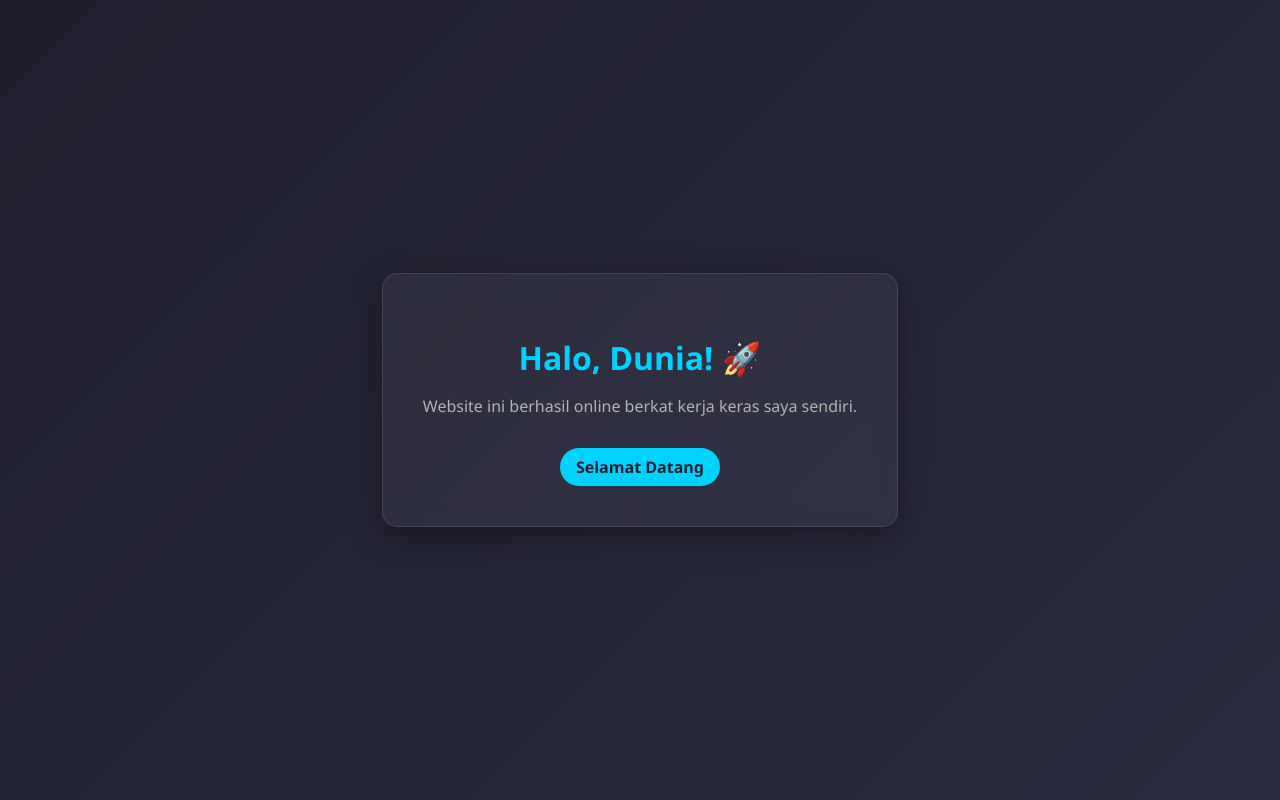
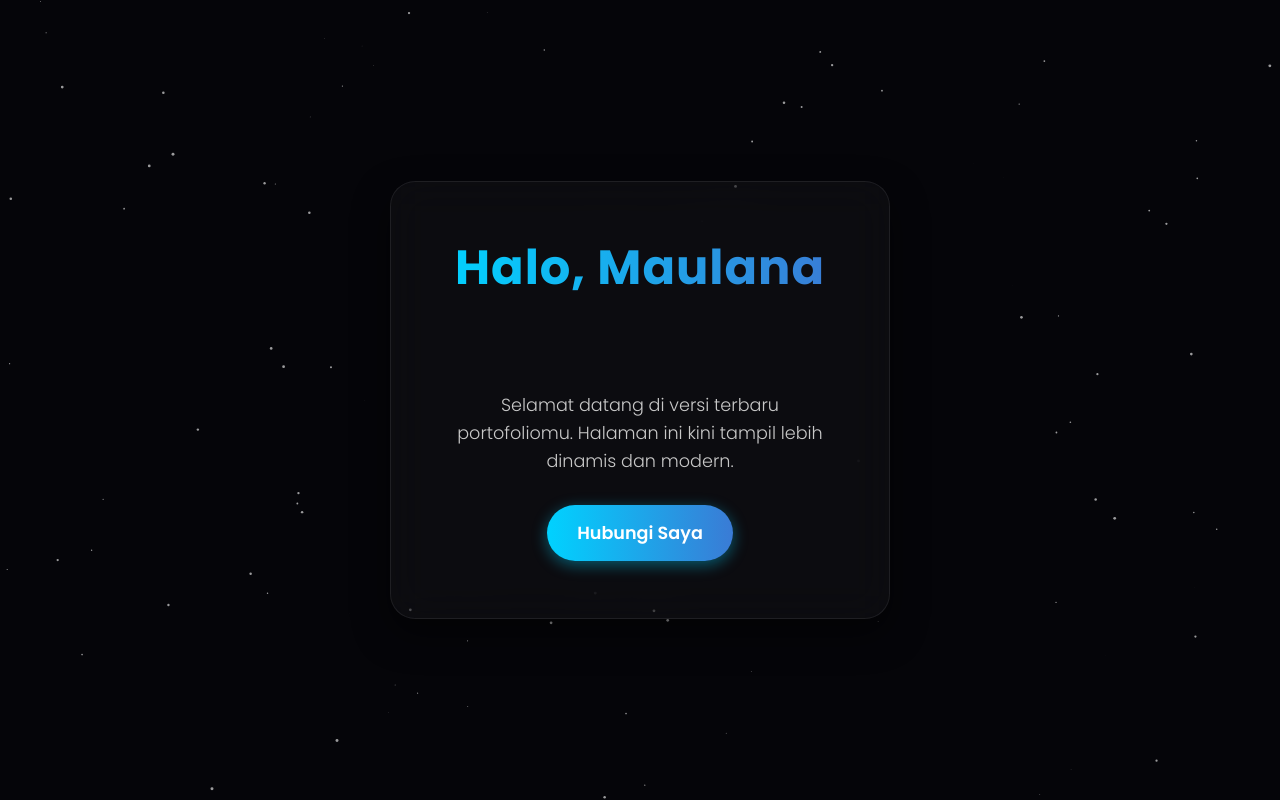
Before and after one commit to maulanaarjunabaadilah/website_maul, a plain HTML site: page index.html in a window 1280 px wide. Drawn offline with Linux system fonts and the light colour scheme.

Commit message:
Revamp index.html for modern portfolio design
Updated the HTML structure and styles for a modern portfolio layout with a particle background effect.

```diff
--- a/index.html
+++ b/index.html
@@ -3,46 +3,208 @@
 <head>
     <meta charset="UTF-8">
     <meta name="viewport" content="width=device-width, initial-scale=1.0">
-    <title>Website maulana</title>
+    <title>Maulana | Creative Portfolio</title>
+    <!-- Google Fonts: Poppins -->
+    <link href="https://fonts.googleapis.com/css2?family=Poppins:wght@300;400;600;700&display=swap" rel="stylesheet">
     <style>
+        /* Reset Dasar */
+        * { margin: 0; padding: 0; box-sizing: border-box; }
+
+        /* Styling Body */
         body {
-            font-family: 'Segoe UI', Tahoma, Geneva, Verdana, sans-serif;
-            background: linear-gradient(135deg, #1e1e2f, #2a2a40);
+            font-family: 'Poppins', sans-serif;
+            background-color: #050509; /* Warna background gelap solid */
             color: #ffffff;
             display: flex;
             justify-content: center;
             align-items: center;
             height: 100vh;
             margin: 0;
+            overflow: hidden; /* Mencegah scrollbar saat animasi particle aktif */
         }
+
+        /* Canvas untuk Background Particle */
+        #particle-canvas {
+            position: absolute;
+            width: 100%;
+            height: 100%;
+            top: 0;
+            left: 0;
+            z-index: 1; /* Di belakang konten */
+            opacity: 0.6;
+        }
+
+        /* Styling Kartu Utama */
         .card {
-            background: rgba(255, 255, 255, 0.05);
-            padding: 40px;
-            border-radius: 15px;
-            backdrop-filter: blur(10px);
-            box-shadow: 0 8px 32px 0 rgba(0, 0, 0, 0.37);
+            background: rgba(255, 255, 255, 0.03); /* Sedikit lebih transparan */
+            padding: 50px;
+            border-radius: 25px;
+            backdrop-filter: blur(20px); /* Efek kaca buram lebih kuat */
+            box-shadow: 0 15px 35px rgba(0, 0, 0, 0.5);
             text-align: center;
-            border: 1px solid rgba(255, 255, 255, 0.1);
+            border: 1px solid rgba(255, 255, 255, 0.08);
+            position: relative;
+            z-index: 2; /* Di depan particle */
+            animation: slideInUp 0.8s ease-out; /* Animasi masuk */
+            max-width: 500px;
+            width: 90%;
         }
-        h1 { margin-bottom: 10px; color: #00d2ff; }
-        p { color: #b3b3b3; }
-        .badge {
+
+        /* Animasi Kartu Masuk */
+        @keyframes slideInUp {
+            from { transform: translateY(50px); opacity: 0; }
+            to { transform: translateY(0); opacity: 1; }
+        }
+
+        /* Judul Utama dengan Gradien */
+        h1 {
+            font-size: 3em;
+            margin-bottom: 15px;
+            font-weight: 700;
+            background: linear-gradient(90deg, #00d2ff, #3a7bd5);
+            -webkit-background-clip: text;
+            background-clip: text;
+            color: transparent;
+            letter-spacing: 1px;
+        }
+
+        /* Emoji Roket */
+        .rocket {
             display: inline-block;
-            margin-top: 15px;
-            padding: 8px 16px;
-            background: #00d2ff;
-            color: #1e1e2f;
-            border-radius: 20px;
-            font-weight: bold;
+            animation: launch 2s infinite;
+            margin-left: 5px;
+        }
+
+        @keyframes launch {
+            0% { transform: translateY(0); }
+            50% { transform: translateY(-10px); }
+            100% { transform: translateY(0); }
+        }
+
+        /* Paragraf Deskripsi */
+        p {
+            color: #c8c8c8;
+            font-size: 1.1em;
+            line-height: 1.6;
+            margin-bottom: 30px;
+            font-weight: 300;
+        }
+
+        /* Tombol Interaktif */
+        .btn {
+            display: inline-block;
+            padding: 15px 30px;
+            background: linear-gradient(90deg, #00d2ff, #3a7bd5);
+            color: #ffffff;
+            border: none;
+            border-radius: 50px;
+            font-size: 1.1em;
+            font-weight: 600;
             text-decoration: none;
+            cursor: pointer;
+            transition: all 0.4s ease;
+            position: relative;
+            overflow: hidden;
+            box-shadow: 0 4px 15px rgba(0, 210, 255, 0.4);
         }
+
+        /* Efek Hover Tombol */
+        .btn:hover {
+            transform: translateY(-3px);
+            box-shadow: 0 6px 20px rgba(0, 210, 255, 0.6);
+        }
+
+        .btn::after {
+            content: '';
+            position: absolute;
+            top: -50%; left: -60%;
+            width: 20%; height: 200%;
+            background: rgba(255, 255, 255, 0.3);
+            transform: rotate(35deg);
+            transition: all 0.5s cubic-bezier(0.19, 1, 0.22, 1);
+        }
+
+        .btn:hover::after {
+            left: 120%;
+        }
+
     </style>
 </head>
 <body>
+
+    <!-- Canvas untuk Efek Partikel -->
+    <canvas id="particle-canvas"></canvas>
+
+    <!-- Kartu Konten Utama -->
     <div class="card">
-        <h1>Halo, Dunia! 🚀</h1>
-        <p>Website ini berhasil online berkat kerja keras saya sendiri.</p>
-        <a href="#" class="badge">Selamat Datang</a>
+        <h1>Halo, Maulana <span class="rocket">🚀</span></h1>
+        <p>Selamat datang di versi terbaru portofoliomu. Halaman ini kini tampil lebih dinamis dan modern.</p>
+        <a href="mailto:maulana@email.com" class="btn">Hubungi Saya</a>
     </div>
+
+    <!-- Script untuk Background Particle -->
+    <script>
+        const canvas = document.getElementById('particle-canvas');
+        const ctx = canvas.getContext('2d');
+        let particles = [];
+
+        // Mengatur ukuran canvas agar selalu penuh layar
+        function resizeCanvas() {
+            canvas.width = window.innerWidth;
+            canvas.height = window.innerHeight;
+        }
+        resizeCanvas();
+        window.addEventListener('resize', resizeCanvas);
+
+        // Kelas Partikel
+        class Particle {
+            constructor() {
+                this.x = Math.random() * canvas.width;
+                this.y = Math.random() * canvas.height;
+                this.vx = (Math.random() - 0.5) * 0.8; // Kecepatan horizontal
+                this.vy = (Math.random() - 0.5) * 0.8; // Kecepatan vertikal
+                this.radius = Math.random() * 1.5; // Ukuran partikel acak
+                this.color = '#ffffff'; // Warna putih
+            }
+
+            update() {
+                this.x += this.vx;
+                this.y += this.vy;
+
+                // Memantulkan partikel saat menyentuh tepi layar
+                if (this.x < 0 || this.x > canvas.width) this.vx = -this.vx;
+                if (this.y < 0 || this.y > canvas.height) this.vy = -this.vy;
+            }
+
+            draw() {
+                ctx.beginPath();
+                ctx.arc(this.x, this.y, this.radius, 0, Math.PI * 2);
+                ctx.fillStyle = this.color;
+                ctx.fill();
+            }
+        }
+
+        // Inisialisasi partikel
+        function initParticles() {
+            particles = [];
+            const numberOfParticles = (canvas.width * canvas.height) / 10000; // Kepadatan partikel
+            for (let i = 0; i < numberOfParticles; i++) {
+                particles.push(new Particle());
+            }
+        }
+
+        // Animasi loop
+        function animate() {
+            ctx.clearRect(0, 0, canvas.width, canvas.height);
+            particles.forEach(p => {
+                p.update();
+                p.draw();
+            });
+            requestAnimationFrame(animate);
+        }
+
+        initParticles();
+        animate();
+    </script>
 </body>
 </html>
```
